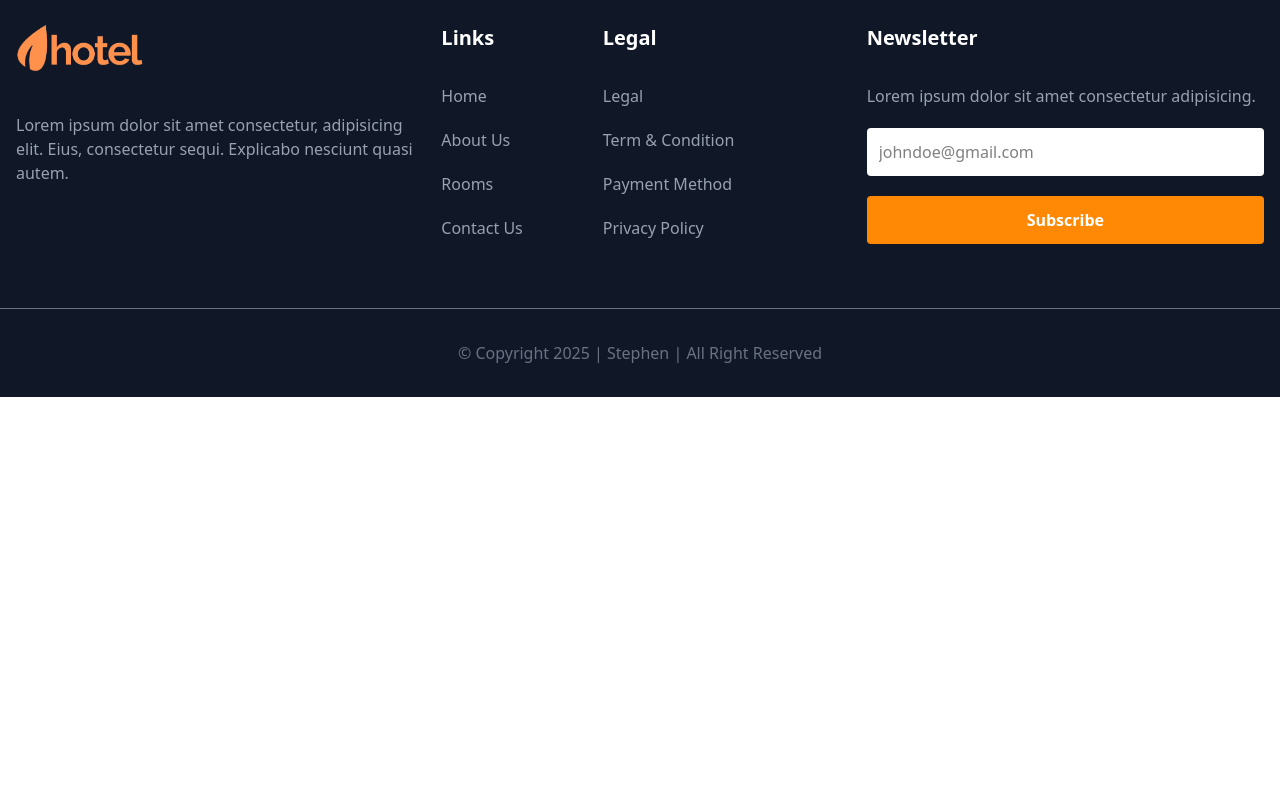
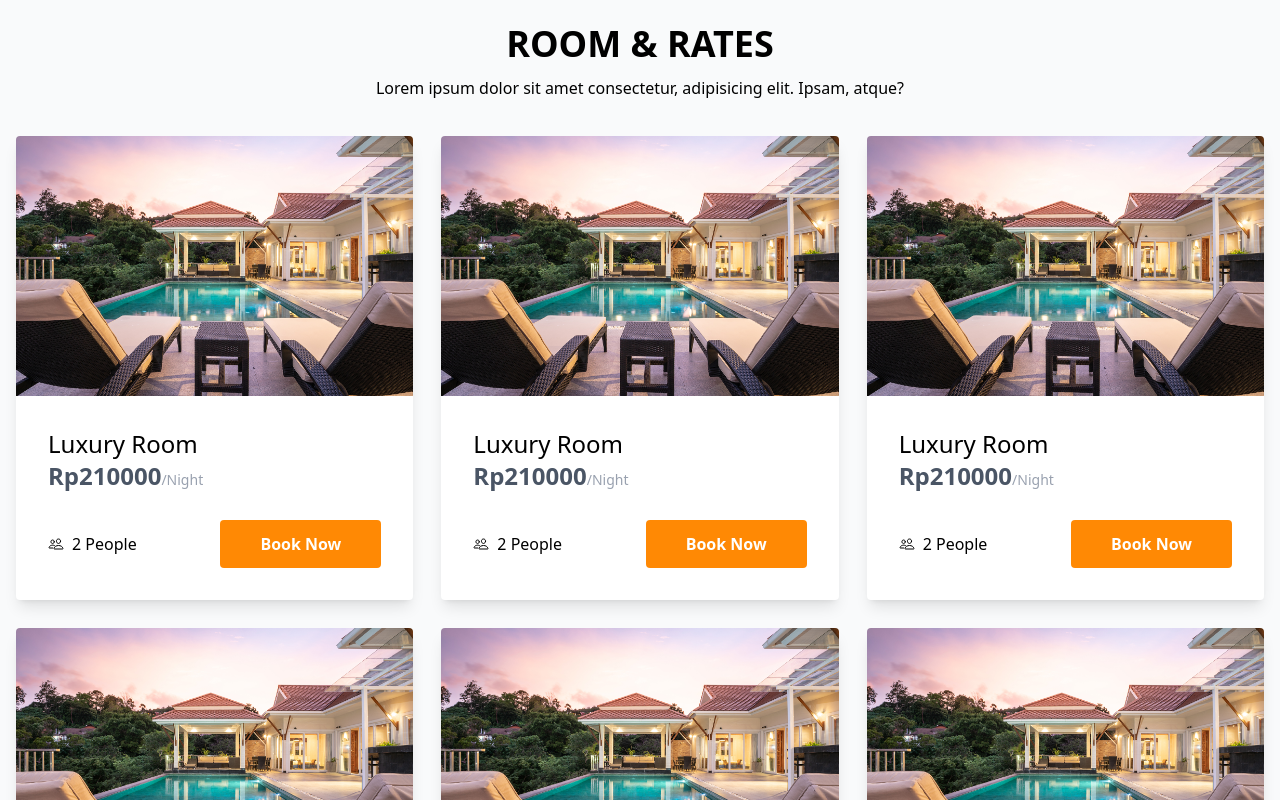
Before and after one commit to penhele/booking-hotel, a Next.js app: page / in a window 1280 px wide. Shown: the part 840-1640 px from the top of the page. Before the commit the page ends 1237 px from the top, so only its background shows below. Built offline with nearby package versions, Linux system fonts and the light colour scheme.

Commit message:
feat: add main page

```diff
--- a/app/page.tsx
+++ b/app/page.tsx
@@ -1,9 +1,20 @@
 import Hero from "@/components/hero";
+import Main from "@/components/main";
 
 export default function Home() {
   return (
     <div>
       <Hero />
+      <div className="mt-16">
+        <div className="text-center">
+          <h1 className="text-4xl font-bold uppercase">Room & Rates</h1>
+          <p className="py-3">
+            Lorem ipsum dolor sit amet consectetur, adipisicing elit. Ipsam,
+            atque?
+          </p>
+        </div>
+        <Main />
+      </div>
     </div>
   );
 }
--- /dev/null
+++ b/components/card.tsx
@@ -0,0 +1,47 @@
+import Image from "next/image";
+import Link from "next/link";
+import { IoPeopleOutline } from "react-icons/io5";
+
+const Card = () => {
+  return (
+    <div className="bg-white shadow-lg rounded-sm transition duration-100 hover:shadow-sm">
+      <div className="h-[260px] w-auto rounded-t-sm relative">
+        <Image
+          src="/hero.jpg"
+          alt="room image"
+          width={384}
+          height={256}
+          className="w-full h-full object-cover rounded-t-sm"
+        />
+      </div>
+      <div className="p-8">
+        <h4 className="text-2xl font-medium">
+          <Link
+            href="#"
+            className="hover:text-gray-800 transition duration-150"
+          >
+            Luxury Room
+          </Link>
+        </h4>
+        <h4 className="text-2xl mb-7">
+          <span className="font-semibold text-gray-600">Rp210000</span>
+          <span className="text-gray-400 text-sm">/Night</span>
+        </h4>
+        <div className="flex items-center justify-between">
+          <div className="flex items-center space-x-2">
+            <IoPeopleOutline />
+            <span>2 People</span>
+          </div>
+          <Link
+            href="#"
+            className="px-6 py-2.5 md:px-10 md:py-3 font-semibold text-white bg-orange-400 rounded-sm hover:bg-orange-500 transition duration-150"
+          >
+            Book Now
+          </Link>
+        </div>
+      </div>
+    </div>
+  );
+};
+
+export default Card;
--- /dev/null
+++ b/components/main.tsx
@@ -0,0 +1,18 @@
+import Card from "./card";
+
+const Main = () => {
+  return (
+    <div className="max-w-screen-xl py-6 pb-20 px-4 mx-auto">
+      <div className="grid gap-7 md:grid-cols-3">
+        <Card />
+        <Card />
+        <Card />
+        <Card />
+        <Card />
+        <Card />
+      </div>
+    </div>
+  );
+};
+
+export default Main;
```
